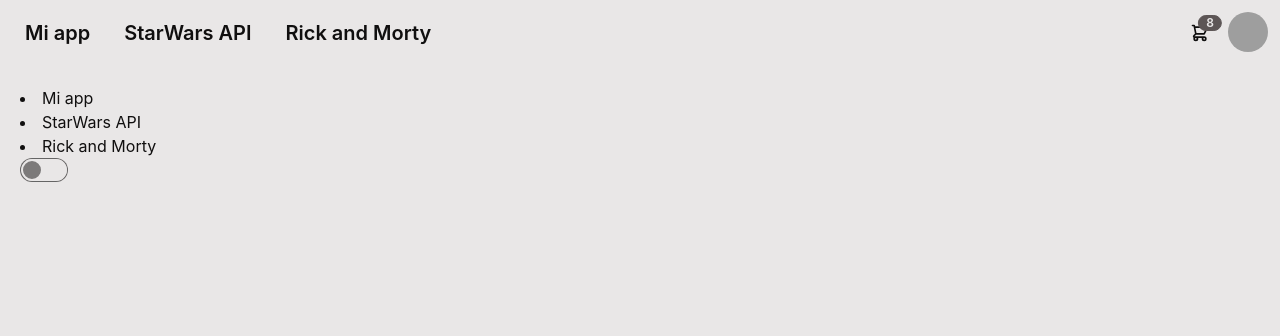
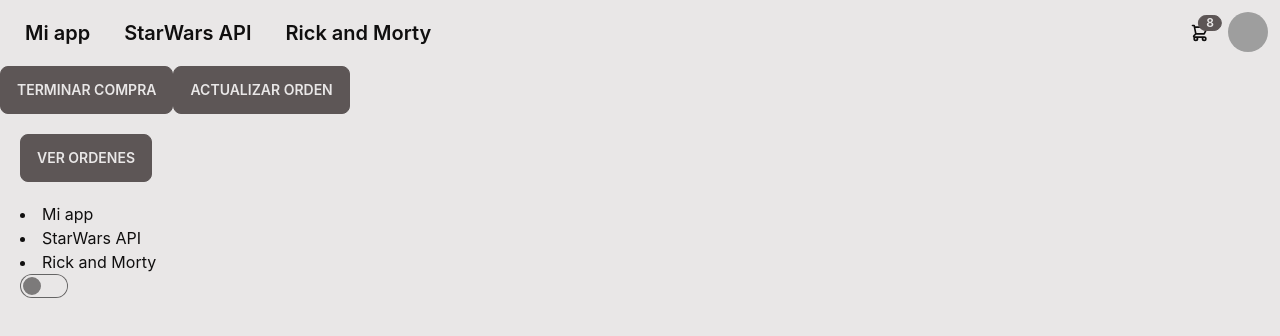
Before and after one commit to karmap/react34730, a React (Create React App) app: page /products/cart in a window 1280 px wide. Shown: the top 336 px of the page. Built offline with nearby package versions, Linux system fonts and the light colour scheme; grey boxes are pictures that could not be loaded.

Commit message:
firebase update y create

```diff
--- /dev/null
+++ b/src/components/shop/CartView.js
@@ -0,0 +1,52 @@
+import { addDoc, collection, doc, getDocs, getFirestore, updateDoc } from "firebase/firestore";
+
+const CartView = () => {
+
+  const order = {
+    buyer: { name: 'Maria', phone: 123, email: 'juan@gmail.com' },
+    items: [ {name: 'mouse', price: 500}, {name: 'teclado', price: 200} ],
+    total: 700
+  }
+
+  const orderHandler = () => {
+    console.log('Terminando orden..');
+
+    const db = getFirestore()
+    const orderCollection = collection(db, 'orders')
+
+    addDoc(orderCollection, order).then( ({id}) => {
+        console.log( {id} );
+    })
+  }
+
+  const getOrdersHandler = () => {
+    const db = getFirestore()
+    const orderCollection = collection(db, 'orders')
+    getDocs( orderCollection ).then( res => {
+        console.log(
+            res.docs.map( d => ({id: d.id, ...d.data()}) )
+        );
+    })
+  }
+
+  const updateHanlder = () => {
+    const db = getFirestore()
+    const orderCollection = collection(db, 'orders')
+    const orderDoc = doc(orderCollection, "BjkGzewonWKdOaKYIfjo")
+    updateDoc( orderDoc, {
+        price:222,
+        buyer: { name: 'Carlos', phone: 55555, email: 'carlos@gmail.com' },
+    }).then( res => { console.log('res: ' + res) } )
+  }
+
+  return (
+    <div>
+      <button className="btn" onClick={orderHandler}>Terminar compra</button>
+        <button className="btn" onClick={updateHanlder}>Actualizar orden</button>
+      <div className="m-5">
+        <button className="btn" onClick={getOrdersHandler}>Ver ordenes</button>
+      </div>
+    </div>
+  )
+}
+export default CartView
--- a/src/index.js
+++ b/src/index.js
@@ -17,6 +17,7 @@
 import { initializeApp } from "firebase/app";
 import ProductsContainter from './components/desdefirebase/ProductsContainter';
 import Category from './components/desdefirebase/Category';
+import CartView from './components/shop/CartView';
 // TODO: Add SDKs for Firebase products that you want to use
 // https://firebase.google.com/docs/web/setup#available-libraries
 
@@ -48,6 +49,7 @@
       <Route path='/memo' element={<MemoContainer/>}/>
       <Route path='/products' element={<ProductsContainter/>}/>
       <Route path='/products/category/:id' element={<Category/>}/>
+      <Route path='/products/cart' element={<CartView/>}/>
     </Routes>
     <Footer/>
   </BrowserRouter>
```
